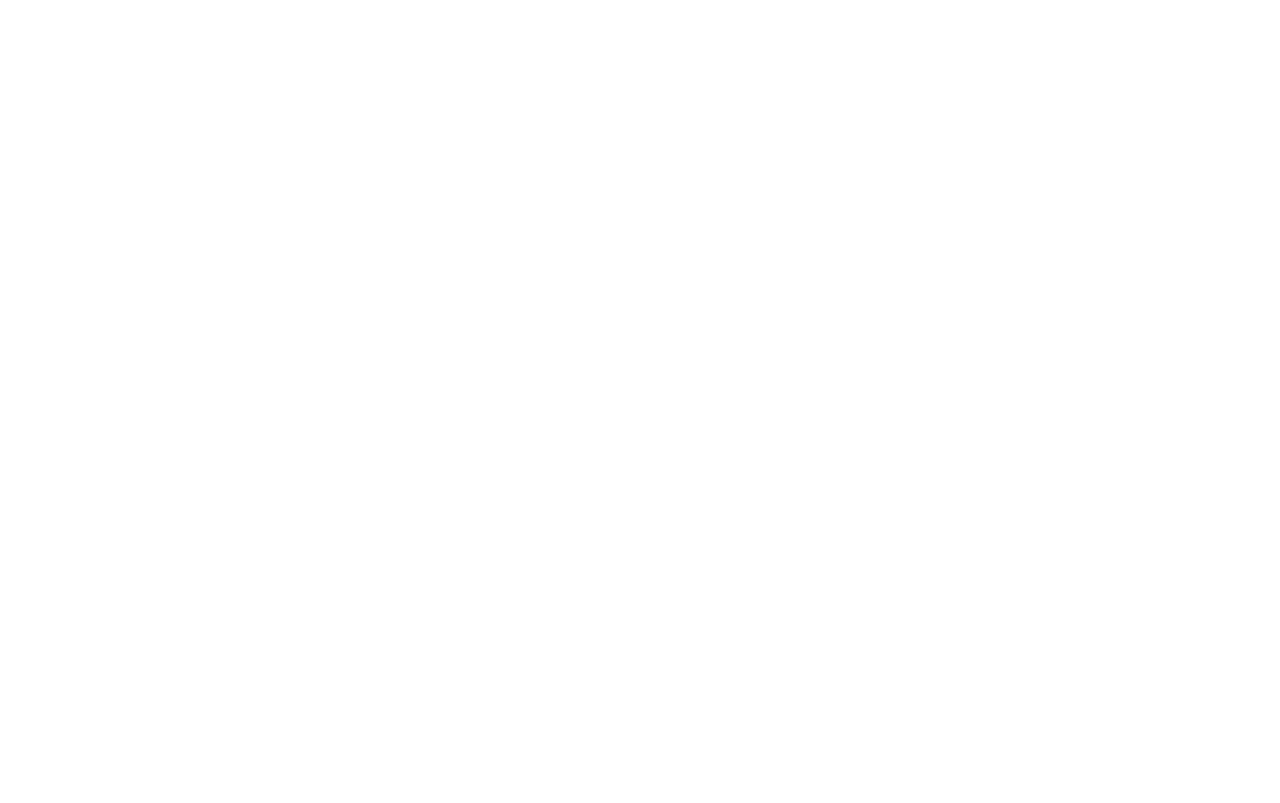
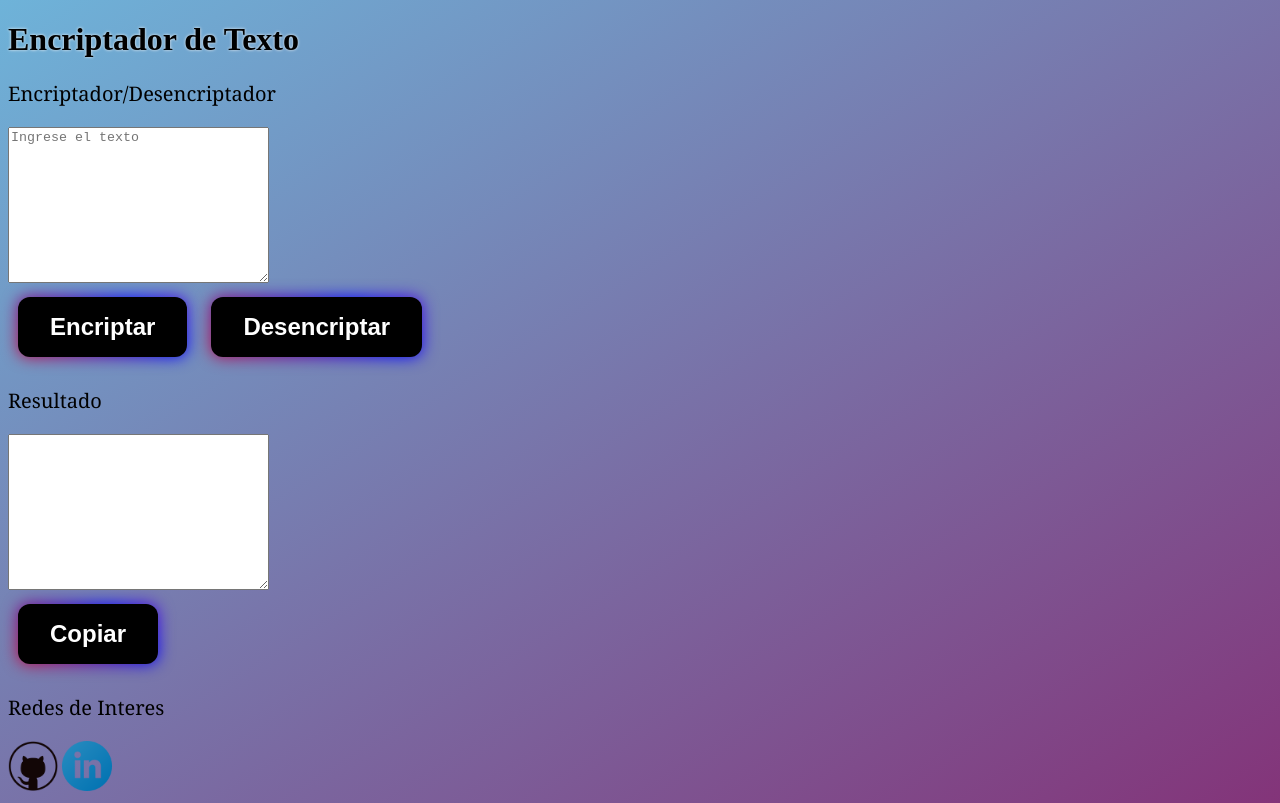
Before and after one commit to ShonnyXT/encriptadorDeTexto, a plain HTML site: page index.html in a window 1280 px wide. Drawn offline with Linux system fonts and the light colour scheme.

Commit message:
modificando diseño de la pagina

```diff
--- a/index.html
+++ b/index.html
@@ -3,9 +3,39 @@
 <head>
     <meta charset="UTF-8">
     <meta name="viewport" content="width=device-width, initial-scale=1.0">
+    <link rel="stylesheet" href="style.css">
     <title>Document</title>
 </head>
 <body>
-
+    <header>
+        <h1>Encriptador de Texto</h1>
+    </header>
+    <main>
+        <!-- Tabla 1 -->
+        <section>
+            <p>Encriptador/Desencriptador</p>
+            <textarea name="" id="entrada" cols="30" rows="10" placeholder="Ingrese el texto"></textarea>
+            <div>
+                <button>Encriptar</button>
+                <button>Desencriptar</button>
+            </div>
+        </section>
+        <!-- Tabla 2 -->
+        <section>
+            <p>Resultado</p>
+            <textarea name="" id="salida" cols="30" rows="10"></textarea>
+            <div>
+                <button>Copiar</button>
+            </div>
+        </section>
+    </main>
+    <footer>
+        <p>Redes de Interes</p>
+        </div>
+            <a href="https://github.com/ShonnyXT?tab=repositories" target="_blank"><img src="images/github.png" alt="logo de github"></a>
+            <a href="https://www.linkedin.com/in/jonatan-eduardo-mamani-dev0" target="_blank"><img src="images/linkedin.png" alt="logo de linkedin"></a>
+        <div>
+    </footer>
+    <script src="app.js"></script>
 </body>
 </html>
--- /dev/null
+++ b/style.css
@@ -0,0 +1,70 @@
+body{
+    background-size: 100%;
+    background: #6EB3D9;
+    background: -webkit-linear-gradient(top left, #6EB3D9, #833479);
+    background: -moz-linear-gradient(top left, #6EB3D9, #833479);
+    background: linear-gradient(to bottom right, #6EB3D9, #833479);
+}
+
+img {
+    width: 50px;
+    height: auto;
+    object-fit: contain;
+}
+
+h1 {
+    text-shadow: 0 0 3px whitesmoke;
+}
+
+p {
+    font-size: 20px;
+    font-family: Cambria, Cochin, Georgia, Times, 'Times New Roman', serif;
+}
+
+button {
+        background: black;
+        cursor: pointer;
+        border: none;
+        padding: 16px 32px;
+        color: #FFF;
+        font-size: 24PX;
+        font-weight: bold;
+        position: relative;
+        border-radius: 12px;
+        margin: 10px;
+}
+
+button::before{
+    content: "";
+    position: absolute;
+    top: 0;
+    left: 0;
+    z-index: -1;
+    width: 100%;
+    height: 100%;
+    background: linear-gradient(45deg,red,blue,deeppink,blue,red,blue,deeppink,blue);
+    background-size: 800%;
+    border-radius: 10px;
+    filter: blur(8px);
+    animation: glowing 20s linear infinite;
+}
+
+@keyframes glowing{
+    0%{background-position: 400% 0;}
+    100%{background-position: 0 0;}
+}
+
+/*
+@keyframes wipe-out-top-right {
+  from {
+    clip-path: polygon(50% -50%, 150% 50%, 50% 150%, -50% 50%);
+  }
+  to {
+    clip-path: polygon(50% -50%, 150% 50%, 150% 50%, 50% -50%);
+  }
+}
+
+[transition-style="out:wipe:top-right"] {
+  animation: 2.5s cubic-bezier(.25, 1, .30, 1) wipe-out-top-right both;
+}
+*/
```
Also changed, not shown: app.js (added), images/github.png (added), images/linkedin.png (added).
